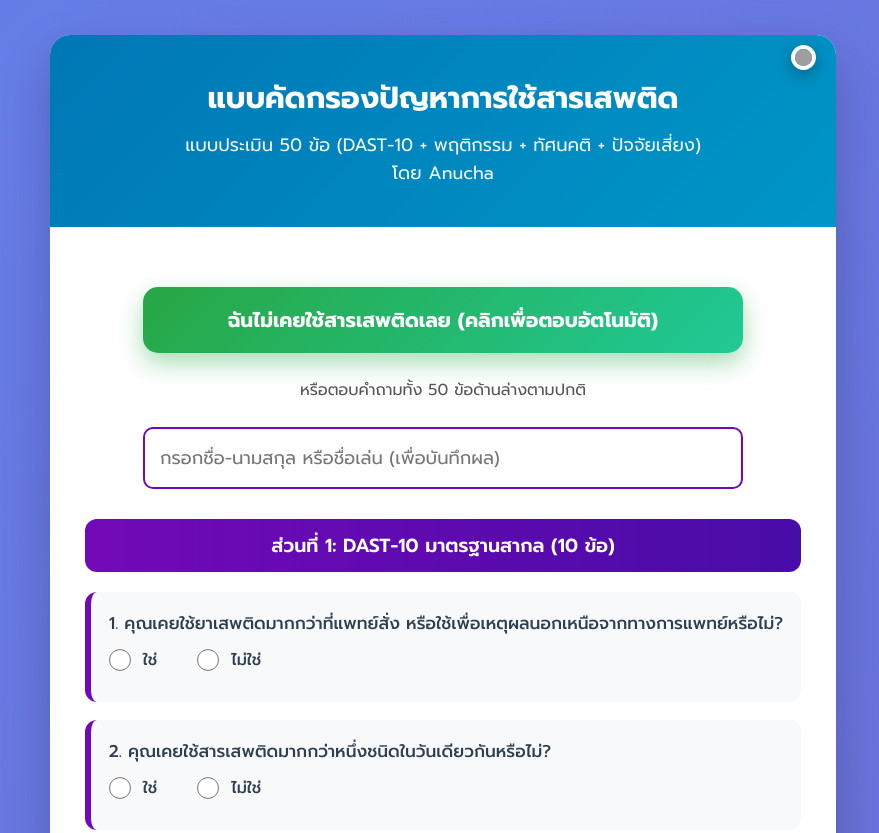
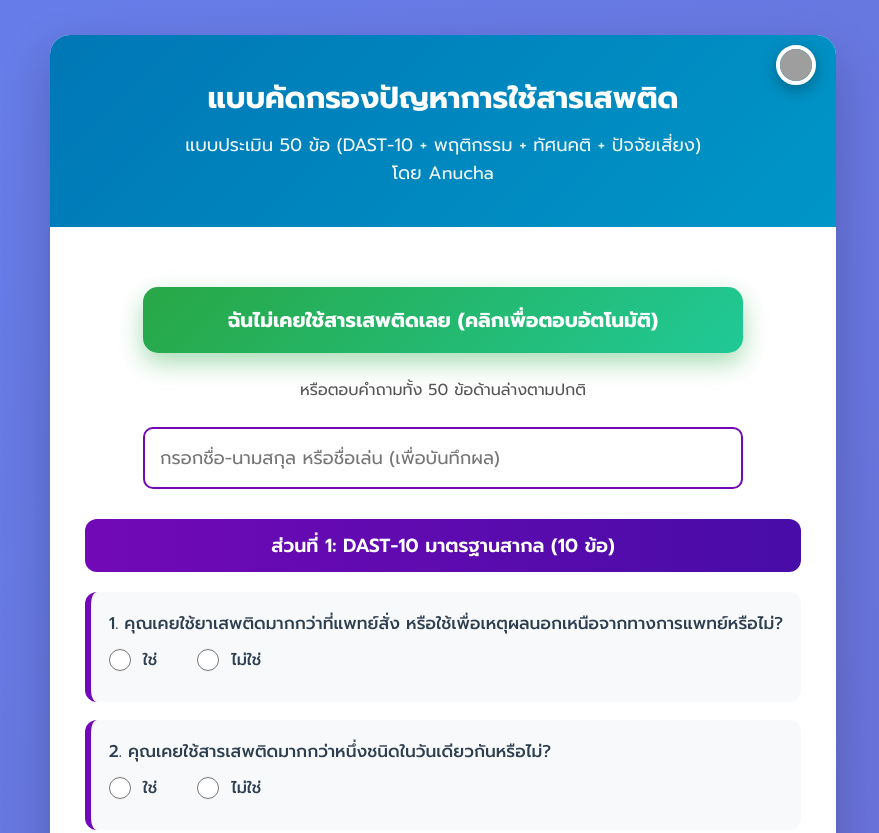
Before and after one commit to ggg35gkuy/Doctor_Got, a plain HTML site: page index.html in a window 1280 px wide. Shown: the top 833 px of the page, without its empty margins (197-1076 px from the left). Drawn offline with Linux system fonts and the light colour scheme; grey boxes are pictures that could not be loaded.

Commit message:
Update index.html

```diff
--- a/index.html
+++ b/index.html
@@ -32,7 +32,7 @@
     .logo {
       position: absolute;
       top: 10px; right: 20px;
-      width: 25px; height: 25px;
+      width: 40px; height: 40px;
       border-radius: 50%;
       overflow: hidden;
       border: 4px solid white;
```
